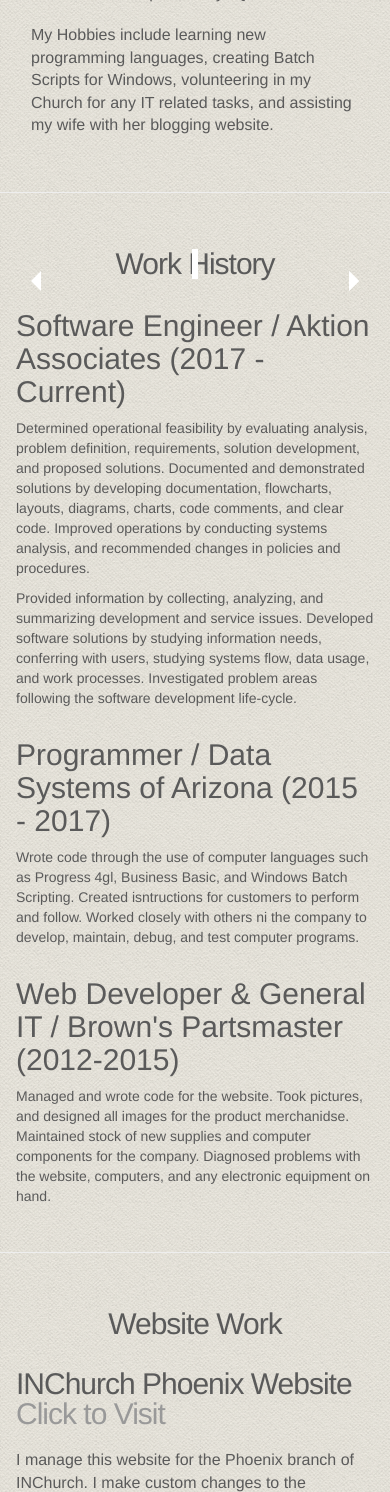
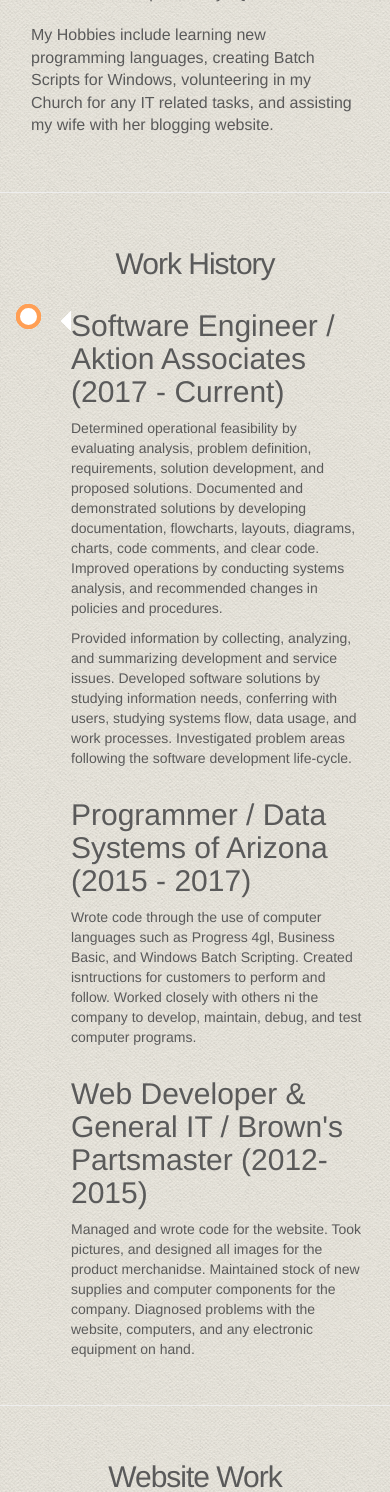
Before and after one commit to jswright91/jswright91.github.io, a PHP site: page / in a window 390 px wide. Shown: the part 495-1987 px from the top of the page. Run offline with PHP 8.4, Linux system fonts and the light colour scheme; some libraries are stand-ins or nearby versions.

Commit message:
timeline

```diff
--- a/css/carousel.css
+++ b/css/carousel.css
@@ -104,7 +104,31 @@ body {
   bottom: 0;
   left: 50%;
   margin-left: -3px;
-}/* Add arrows to the left container (pointing right) */
+}
+
+/* Container around content */
+. tl-container {
+  padding: 10px 40px;
+  position: relative;
+  background-color: inherit;
+  width: 50%;
+}
+
+/* The circles on the timeline */
+.tl-container::after {
+  content: '';
+  position: absolute;
+  width: 25px;
+  height: 25px;
+  right: -17px;
+  background-color: white;
+  border: 4px solid #FF9F55;
+  top: 15px;
+  border-radius: 50%;
+  z-index: 1;
+}
+
+/* Add arrows to the left container (pointing right) */
 .pull-left::before {
   content: " ";
   height: 0;
@@ -130,6 +154,47 @@ body {
   border: medium solid white;
   border-width: 10px 10px 10px 0;
   border-color: transparent white transparent transparent;
+}
+
+/* The actual content */
+.content {
+  padding: 20px 30px;
+  background-color: white;
+  position: relative;
+  border-radius: 6px;
+}
+
+/* Media queries - Responsive timeline on screens less than 600px wide */
+@media screen and (max-width: 600px) {
+/* Place the timelime to the left */
+  .timeline::after {
+    left: 31px;
+  }
+
+/* Full-width containers */
+  .tl-container {
+    width: 100%;
+    padding-left: 70px;
+    padding-right: 25px;
+  }
+
+/* Make sure that all arrows are pointing leftwards */
+  .tl-container::before {
+    left: 60px;
+    border: medium solid white;
+    border-width: 10px 10px 10px 0;
+    border-color: transparent white transparent transparent;
+  }
+
+/* Make sure all circles are at the same spot */
+  .pull-left::after, .pull-right::after {
+    left: 15px;
+  }
+
+/* Make all right containers behave like the left ones */
+  .pull-right {
+    left: 0%;
+  }
 }
 
 /* Featurettes
--- a/index.html
+++ b/index.html
@@ -59,7 +59,8 @@
                     <div id="collapse" class="collapse navbar-collapse">
                         <ul class="nav navbar-nav">
                             <li id="nav-about" class="about"><a target="_self" href="#about">About Me</a></li>
-                            <li id="nav-about" class="website"><a target="_self" href="#website">Website Work</a></li>
+                            <li id="nav-about" class="about"><a target="_self" href="#website">Website Work</a></li>
+                            <li id="nav-about" class="about"><a target="_self" href="#work-history">Website Work</a></li>
                         </ul>
                         <ul class="nav navbar-nav navbar-right">
                             <li><a class="btn btn-lg btn-google btn-block target="_blank" href="uploads/JustinWright-Resume-2018.pdf">View my Resume</a></li>
@@ -103,18 +104,18 @@
         <!-- Start Work History -->
         <hr class="">
         <div class="row featurette alert">
+            <h2 id="work-history" class="featurette-heading text-center">Work History</h2>
             <div class="timeline">
-                <h2 id="work-history" class="featurette-heading text-center">Work History</h2>
-                <div class="container pull-left">
+                <div class="tl-container pull-left">
                     <h2>Software Engineer / Aktion Associates (2017 - Current)</h2>
                     <p>Determined operational feasibility by evaluating analysis, problem definition, requirements, solution development, and proposed solutions. Documented and demonstrated solutions by developing documentation, flowcharts, layouts, diagrams, charts, code comments, and clear code. Improved operations by conducting systems analysis, and recommended changes in policies and procedures.</p>
                     <p>Provided information by collecting, analyzing, and summarizing development and service issues. Developed software solutions by studying information needs, conferring with users, studying systems flow, data usage, and work processes. Investigated problem areas following the software development life-cycle.</p>
                 </div>
-                <div class="container pull-right">
+                <div class="tl-container pull-right">
                     <h2>Programmer / Data Systems of Arizona (2015 - 2017)</h2>
                     <p>Wrote code through the use of computer languages such as Progress 4gl, Business Basic, and Windows Batch Scripting. Created isntructions for customers to perform and follow. Worked closely with others ni the company to develop, maintain, debug, and test computer programs.</p>
                 </div>
-                <div class="container pull-left">
+                <div class="tl-container pull-left">
                     <h2>Web Developer &amp; General IT / Brown's Partsmaster (2012-2015)</h2>
                     <p>Managed and wrote code for the website. Took pictures, and designed all images for the product merchanidse. Maintained stock of new supplies and computer components for the company. Diagnosed problems with the website, computers, and any electronic equipment on hand.</p>
                 </div>
```
